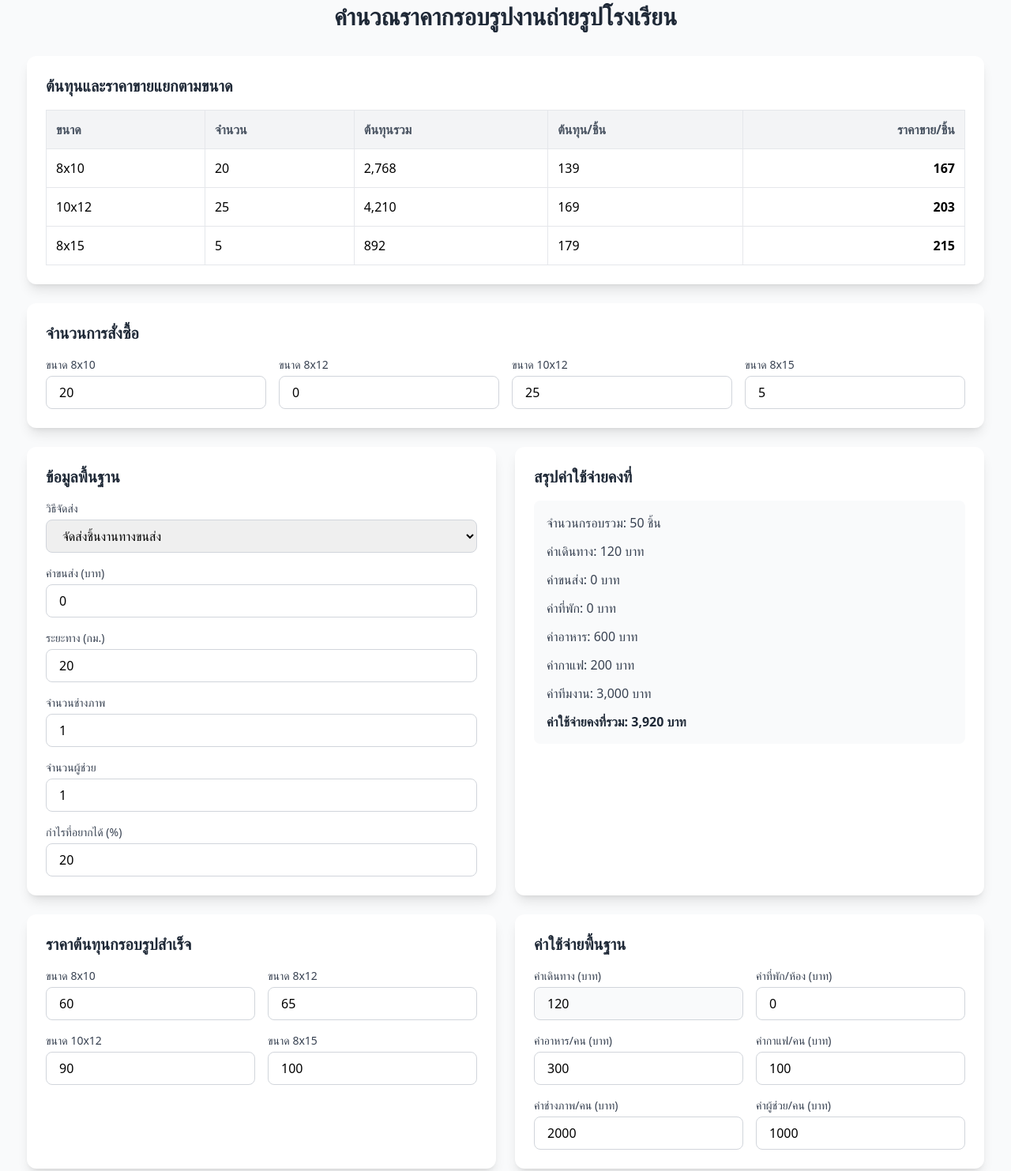
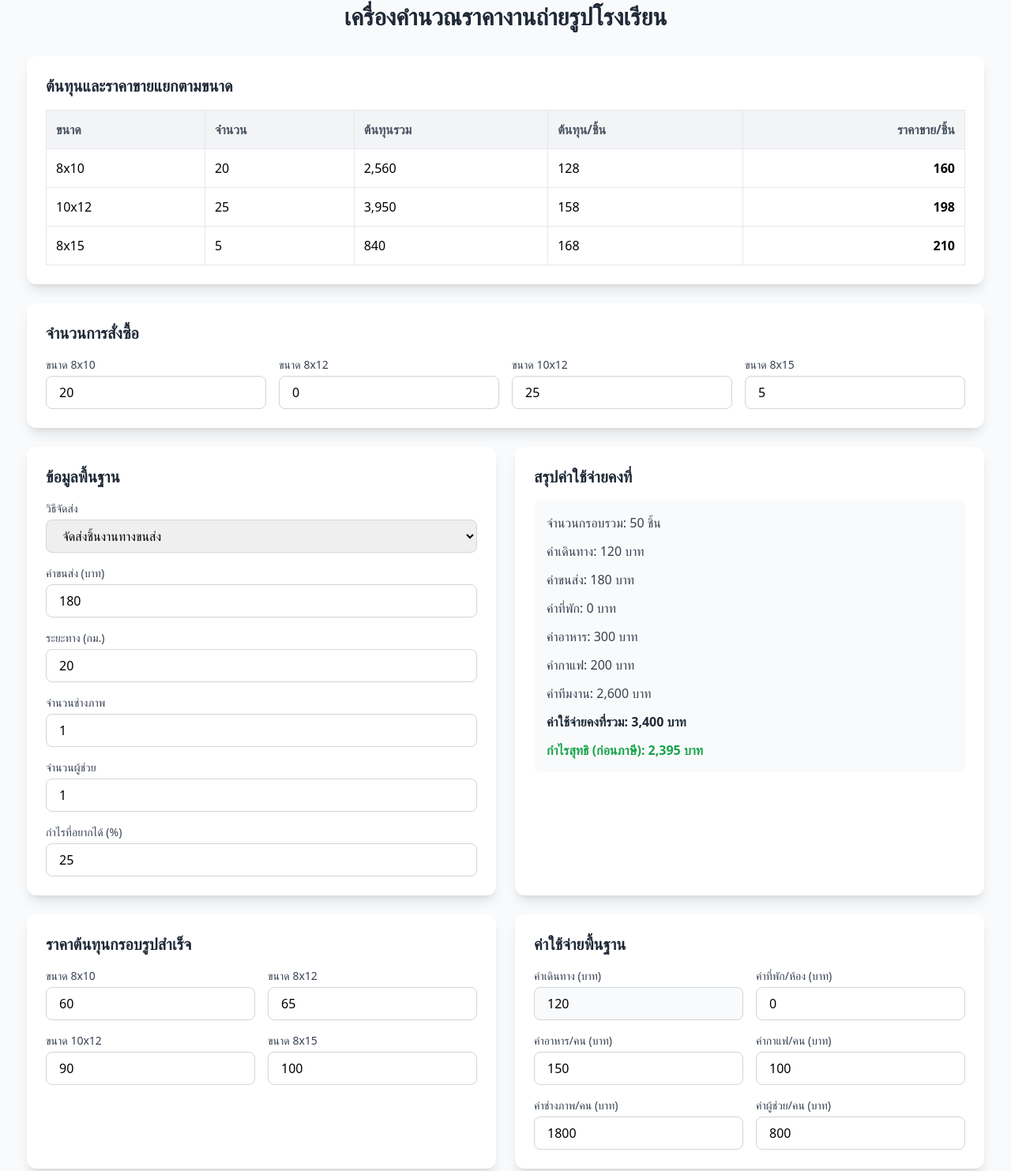
Before and after one commit to singfirewire/aida-cost, a plain HTML site: page v2/index.html in a window 1280 px wide. Shown: the part 13-1496 px from the top of the page at 79% size. Drawn offline with nearby package versions, Linux system fonts and the light colour scheme.

Commit message:
Update index.html

```diff
--- a/v2/index.html
+++ b/v2/index.html
@@ -37,7 +37,7 @@
     <div class="content max-w-7xl mx-auto p-4 space-y-6">
         <!-- หัวข้อหลัก -->
         <h1 class="text-3xl font-bold text-gray-800 text-center mb-8">
-            คำนวณราคากรอบรูปงานถ่ายรูปโรงเรียน
+            เครื่องคำนวณราคางานถ่ายรูปโรงเรียน
         </h1>
 
         <!-- ตารางแสดงต้นทุนและราคาขาย -->
@@ -103,7 +103,7 @@
                     <!-- ค่าขนส่ง -->
                     <div id="shipping-cost-container">
                         <label class="block text-sm font-medium text-gray-700 mb-1">ค่าขนส่ง (บาท)</label>
-                        <input type="number" id="shipping-cost" value="0"
+                        <input type="number" id="shipping-cost" value="180"
                             class="w-full rounded-lg border border-gray-300 px-4 py-2 focus:ring-2 focus:ring-blue-500 focus:border-blue-500">
                     </div>
                     <div>
@@ -124,7 +124,7 @@
                     <!-- เพิ่มช่องกำไรที่อยากได้ -->
                     <div>
                         <label class="block text-sm font-medium text-gray-700 mb-1">กำไรที่อยากได้ (%)</label>
-                        <input type="number" id="profit-margin" value="20"
+                        <input type="number" id="profit-margin" value="25"
                             class="w-full rounded-lg border border-gray-300 px-4 py-2 focus:ring-2 focus:ring-blue-500 focus:border-blue-500">
                     </div>
                 </div>
@@ -143,6 +143,8 @@
                         <p id="coffee-cost" class="text-gray-700"></p>
                         <p id="staff-cost" class="text-gray-700"></p>
                         <p id="total-fixed-costs" class="font-semibold text-gray-800"></p>
+                        <!-- เพิ่มกำไรสุทธิ -->
+                        <p id="net-profit" class="font-semibold text-green-600"></p>
                     </div>
                 </div>
             </div>
@@ -192,7 +194,7 @@
                     </div>
                     <div>
                         <label class="block text-sm font-medium text-gray-700 mb-1">ค่าอาหาร/คน (บาท)</label>
-                        <input type="number" id="food-rate" value="300"
+                        <input type="number" id="food-rate" value="150"
                             class="w-full rounded-lg border border-gray-300 px-4 py-2 focus:ring-2 focus:ring-blue-500 focus:border-blue-500">
                     </div>
                     <div>
@@ -202,12 +204,12 @@
                     </div>
                     <div>
                         <label class="block text-sm font-medium text-gray-700 mb-1">ค่าช่างภาพ/คน (บาท)</label>
-                        <input type="number" id="photographer-rate" value="2000"
+                        <input type="number" id="photographer-rate" value="1800"
                             class="w-full rounded-lg border border-gray-300 px-4 py-2 focus:ring-2 focus:ring-blue-500 focus:border-blue-500">
                     </div>
                     <div>
                         <label class="block text-sm font-medium text-gray-700 mb-1">ค่าผู้ช่วย/คน (บาท)</label>
-                        <input type="number" id="assistant-rate" value="1000"
+                        <input type="number" id="assistant-rate" value="800"
                             class="w-full rounded-lg border border-gray-300 px-4 py-2 focus:ring-2 focus:ring-blue-500 focus:border-blue-500">
                     </div>
                 </div>
@@ -294,12 +296,30 @@
             const orders = {};
             const frameCosts = {};
             let totalFrames = 0;
+            let totalCost = 0;
+            let totalRevenue = 0;
 
             sizes.forEach(size => {
                 orders[size] = Number(document.getElementById(`order-${size}`).value);
                 frameCosts[size] = Number(document.getElementById(`frame-cost-${size}`).value);
                 totalFrames += orders[size];
+
+                if (orders[size] > 0) {
+                    const quantity = orders[size];
+                    const frameBasePrice = frameCosts[size];
+                    const frameTotalCost = frameBasePrice * quantity;
+                    const fixedCostShare = totalFixedCosts * (quantity / totalFrames);
+                    const sizeTotalCost = fixedCostShare + frameTotalCost;
+                    const costPerFrame = sizeTotalCost / quantity;
+                    const pricePerFrame = costPerFrame * (1 + (profitMargin / 100));
+
+                    totalCost += sizeTotalCost;
+                    totalRevenue += pricePerFrame * quantity;
+                }
             });
+
+            // คำนวณกำไรสุทธิ
+            const netProfit = totalRevenue - totalCost;
 
             // แสดงค่าใช้จ่ายคงที่
             document.getElementById('total-frames').textContent = `จำนวนกรอบรวม: ${totalFrames} ชิ้น`;
@@ -311,6 +331,7 @@
             document.getElementById('coffee-cost').textContent = `ค่ากาแฟ: ${Math.ceil(coffeeCost).toLocaleString()} บาท`;
             document.getElementById('staff-cost').textContent = `ค่าทีมงาน: ${Math.ceil(staffCost).toLocaleString()} บาท`;
             document.getElementById('total-fixed-costs').textContent = `ค่าใช้จ่ายคงที่รวม: ${Math.ceil(totalFixedCosts).toLocaleString()} บาท`;
+            document.getElementById('net-profit').textContent = `กำไรสุทธิ (ก่อนภาษี): ${Math.ceil(netProfit).toLocaleString()} บาท`;
 
             // สร้างตารางผลลัพธ์
             let tableHtml = '';
@@ -320,15 +341,15 @@
                     const frameBasePrice = frameCosts[size];
                     const frameTotalCost = frameBasePrice * quantity;
                     const fixedCostShare = totalFixedCosts * (quantity / totalFrames);
-                    const totalCost = fixedCostShare + frameTotalCost;
-                    const costPerFrame = totalCost / quantity;
-                    const pricePerFrame = costPerFrame * (1 + (profitMargin / 100)); // ใช้ค่ากำไรที่ผู้ใช้กรอก
+                    const sizeTotalCost = fixedCostShare + frameTotalCost;
+                    const costPerFrame = sizeTotalCost / quantity;
+                    const pricePerFrame = costPerFrame * (1 + (profitMargin / 100));
 
                     tableHtml += `
                         <tr class="hover:bg-gray-50">
                             <td class="border border-gray-200 p-3">${size}</td>
                             <td class="border border-gray-200 p-3">${quantity}</td>
-                            <td class="border border-gray-200 p-3">${Math.ceil(totalCost).toLocaleString()}</td>
+                            <td class="border border-gray-200 p-3">${Math.ceil(sizeTotalCost).toLocaleString()}</td>
                             <td class="border border-gray-200 p-3">${Math.ceil(costPerFrame).toLocaleString()}</td>
                             <td class="border border-gray-200 p-3 text-right font-semibold">${Math.ceil(pricePerFrame).toLocaleString()}</td>
                         </tr>
```
